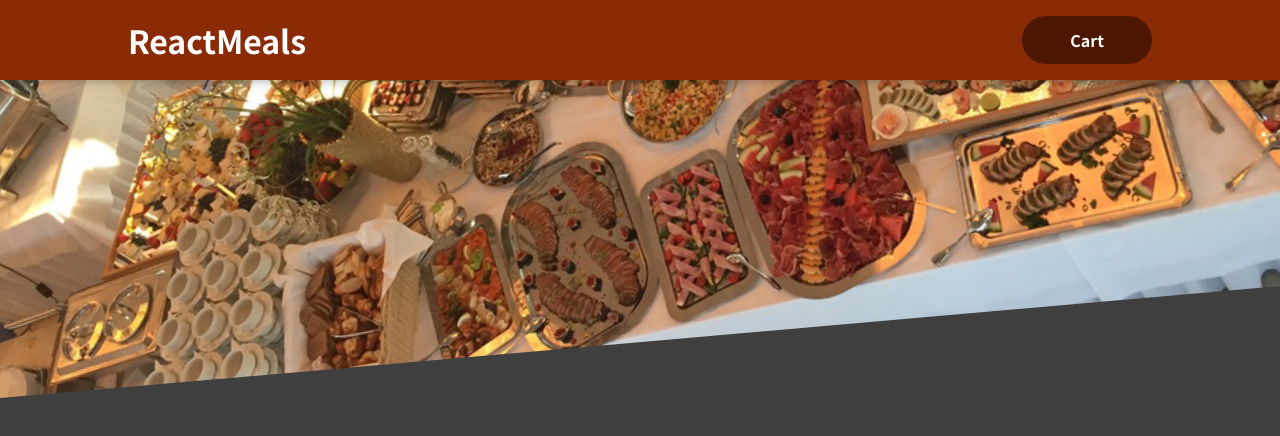
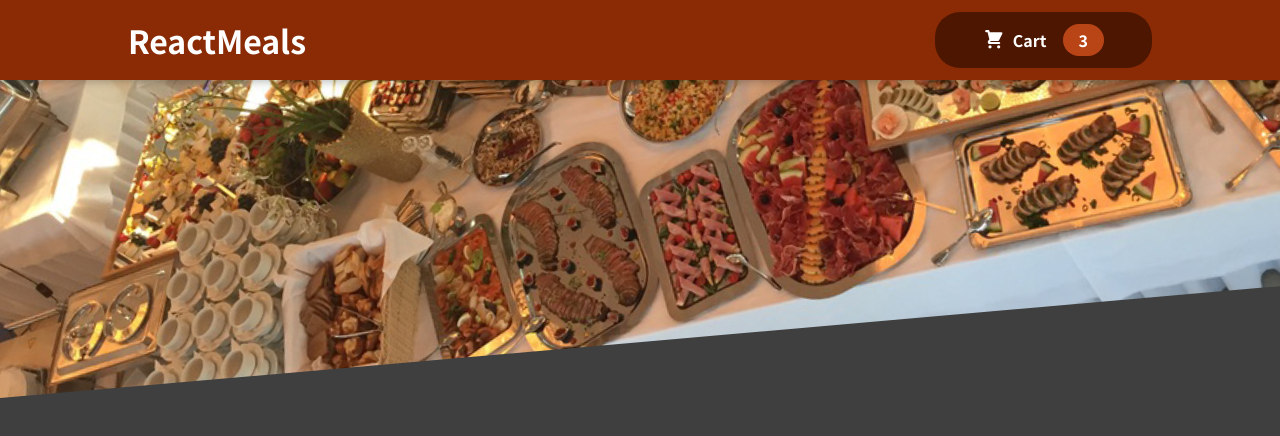
Before and after one commit to dopamine-s/food-order-app, a React (Create React App) app: page / in a window 1280 px wide. Shown: the top 436 px of the page. Built offline with nearby package versions, Linux system fonts and the light colour scheme.

Commit message:
finishing Header component

```diff
--- a/src/components/Layout/HeaderCartButton.js
+++ b/src/components/Layout/HeaderCartButton.js
@@ -3,12 +3,16 @@ import classes from './HeaderCartButton.module.css';
 
 const HeaderCartButton = props => {
   return (
-    <button className={classes['button']}>
-      <span>
+    <button className={classes.button}>
+      <span className={classes.icon}>
         <CartIcon />
       </span>
-      <span>Cart</span>
-      <span></span>
+      <span>
+        Cart
+      </span>
+      <span className={classes.badge}>
+        3
+      </span>
     </button>
   );
 };
```
